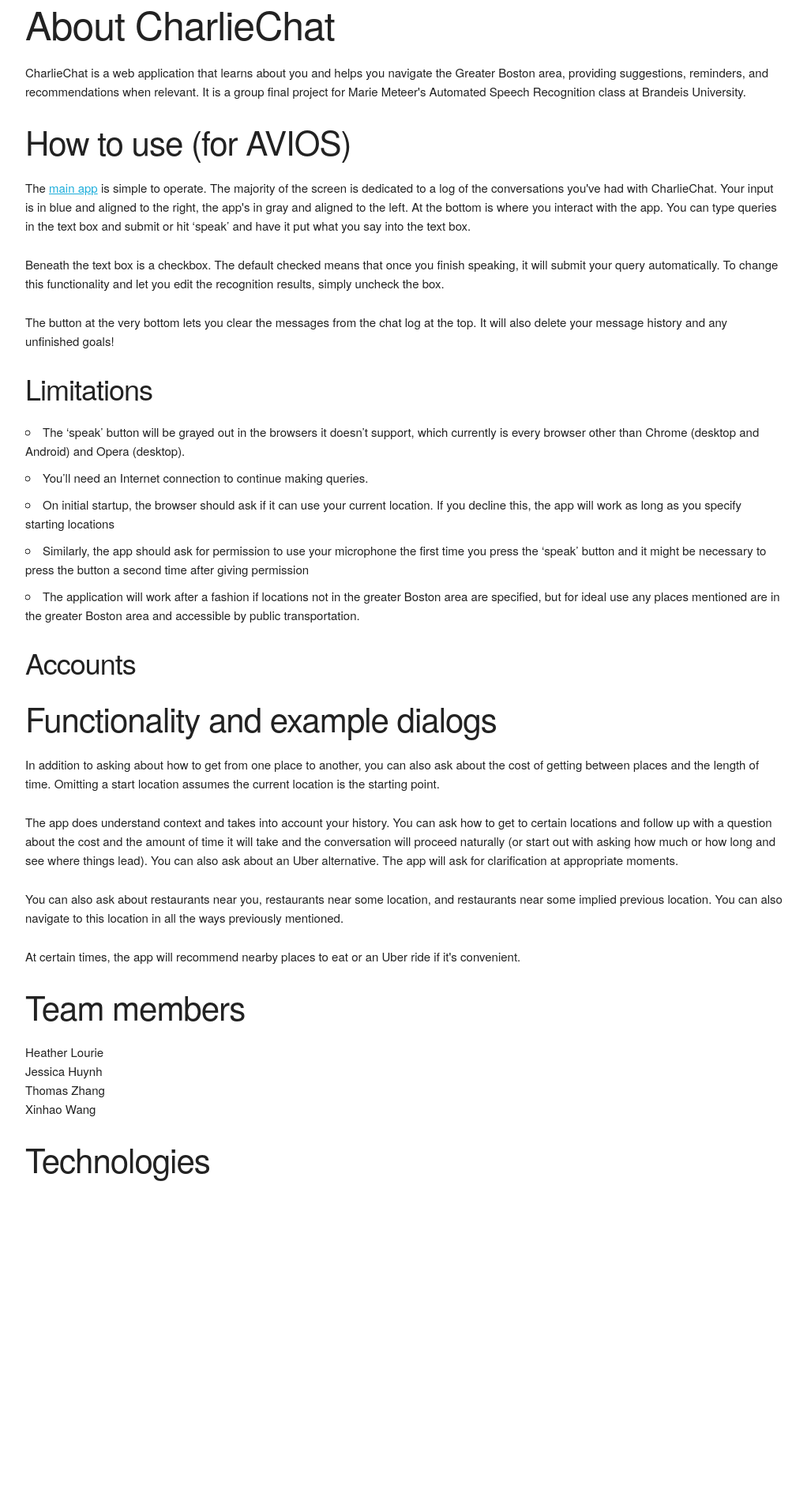
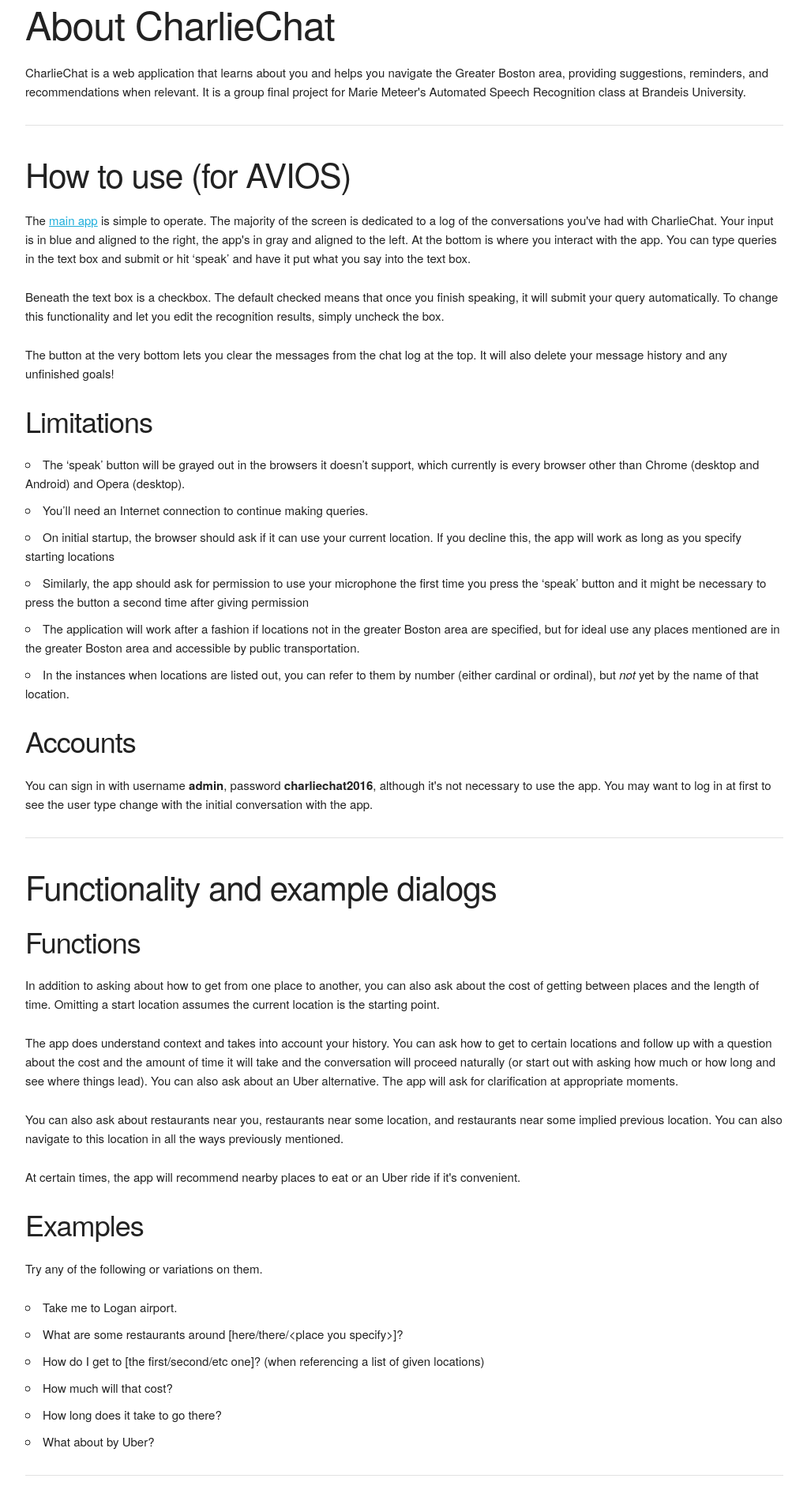
Before and after one commit to signalw/charliechat, a Django app: page /about in a window 1280 px wide. Shown: the top 1900 px of the page at 79% size, without its empty margins (128-1150 px from the left). Run offline with Django 3.2, Linux system fonts and the light colour scheme; parts of the project's set-up code (start-up, migrations or seed data) failed here and were passed over; some libraries are stand-ins or nearby versions.

Commit message:
update about page

```diff
--- a/main/templates/about.html
+++ b/main/templates/about.html
@@ -2,8 +2,11 @@
 
 {% block content %}
 <div class="aboutContent">
+
 <h1>About CharlieChat</h1>
 <p>CharlieChat is a web application that learns about you and helps you navigate the Greater Boston area, providing suggestions, reminders, and recommendations when relevant. It is a group final project for Marie Meteer's Automated Speech Recognition class at Brandeis University.</p>
+
+<hr>
 
 <h2>How to use (for AVIOS)</h2>
 <p>The <a href="/">main app</a> is simple to operate. The majority of the screen is dedicated to a log of the conversations you've had with CharlieChat. Your input is in blue and aligned to the right, the app's in gray and aligned to the left. At the bottom is where you interact with the app. You can type queries in the text box and submit or hit &lsquo;speak&rsquo; and have it put what you say into the text box.</p>
@@ -17,29 +20,54 @@
     <li>On initial startup, the browser should ask if it can use your current location. If you decline this, the app will work as long as you specify starting locations</li>
     <li>Similarly, the app should ask for permission to use your microphone the first time you press the &lsquo;speak&rsquo; button and it might be necessary to press the button a second time after giving permission</li>
     <li>The application will work after a fashion if locations not in the greater Boston area are specified, but for ideal use any places mentioned are in the greater Boston area and accessible by public transportation.</li>
+    <li>In the instances when locations are listed out, you can refer to them by number (either cardinal or ordinal), but <em>not</em> yet by the name of that location.</li>
 </ul>
 
 <h3>Accounts</h3>
+<p>You can sign in with username <strong>admin</strong>, password <strong>charliechat2016</strong>, although it's not necessary to use the app. You may want to log in at first to see the user type change with the initial conversation with the app.</p>
+
+<hr>
 
 <h2>Functionality and example dialogs</h2>
+
+<h3>Functions</h3>
 <p>In addition to asking about how to get from one place to another, you can also ask about the cost of getting between places and the length of time. Omitting a start location assumes the current location is the starting point.</p>
 <p>The app does understand context and takes into account your history. You can ask how to get to certain locations and follow up with a question about the cost and the amount of time it will take and the conversation will proceed naturally (or start out with asking how much or how long and see where things lead). You can also ask about an Uber alternative. The app will ask for clarification at appropriate moments.</p>
 <p>You can also ask about restaurants near you, restaurants near some location, and restaurants near some implied previous location. You can also navigate to this location in all the ways previously mentioned.</p>
 <p>At certain times, the app will recommend nearby places to eat or an Uber ride if it's convenient.</p>
 
+<h3>Examples</h3>
+<p>Try any of the following or variations on them.</p>
+<ul>
+    <li>Take me to Logan airport.</li>
+    <li>What are some restaurants around [here/there/&lt;place you specify&gt;]?</li>
+    <li>How do I get to [the first/second/etc one]? (when referencing a list of given locations)</li>
+    <li>How much will that cost?</li>
+    <li>How long does it take to go there?</li>
+    <li>What about by Uber?</li>
+</ul>
+
+<hr>
+
 <h2>Team members</h2>
 <dl>
     <dt>Heather Lourie</dt>
-        <dd> </dd>
+        <dd><a href="mailto:halourie@gmail.com">halourie@gmail.com</a></dd>
     <dt>Jessica Huynh</dt>
-        <dd> </dd>
+        <dd><a href="jessicahhuynh@outlook.com">jessicahhuynh@outlook.com</a></dd>
     <dt>Thomas Zhang</dt>
-        <dd> </dd>
+        <dd><a href="thomasdzhang@gmail.com">thomasdzhang@gmail.com</a></dd>
     <dt>Xinhao Wang</dt>
-        <dd> </dd>
+        <dd><a href="xinhao@brandeis.edu">xinhao@brandeis.edu</a></dd>
 </dl>
 
+<hr>
+
 <h2>Technologies</h2>
+<p>The app uses a variety of different technologies that are pulled together. The backend is Django, an MVC Python framework. The frontend is plain HTML, CSS, and JavaScript with some jQuery. For the layout, we started with the <a href="http://getskeleton.com/">Skeleton CSS</a> framework and added our own custom styles.</p>
+<p>Speech recognition is done with HTML5 speech recognition, which currently only works in Webkit browsers. We grab the user's location with the HTML5 geolocation API.</p>
+<p>For natural language understanding that allows variation in how requests are worded, we used <a href="http://api.ai">api.ai</a>, which lets us define intents like get a restaurant and get directions and get back the intent and any entities/slots corresponding to the query. For example, if we send it the text &ldquo;how do I get to Brandeis from South Station?&rdquo;, it would return an intent of <strong>direction</strong> and parameters of <strong>Brandeis</strong> and <strong>South Station</strong>.</p>
+<p>The information in our app is given to us via the Google Transit, MBTA, Uber, and Yelp APIs and massaged into forms appropriate for our purposes.</p>
 
 </div>
 
--- a/main/utils/apiai.py
+++ b/main/utils/apiai.py
@@ -33,7 +33,7 @@
         return "there"
     elif address.lower() in DISAMBIGUATE_MASS:
         return "{} {}".format(address,DISAMBIGUATE_MASS[address])
-    return address
+    return address.lower()
 
 def get_intent_from_response(response):
     """get intent from API.AI"""
```
